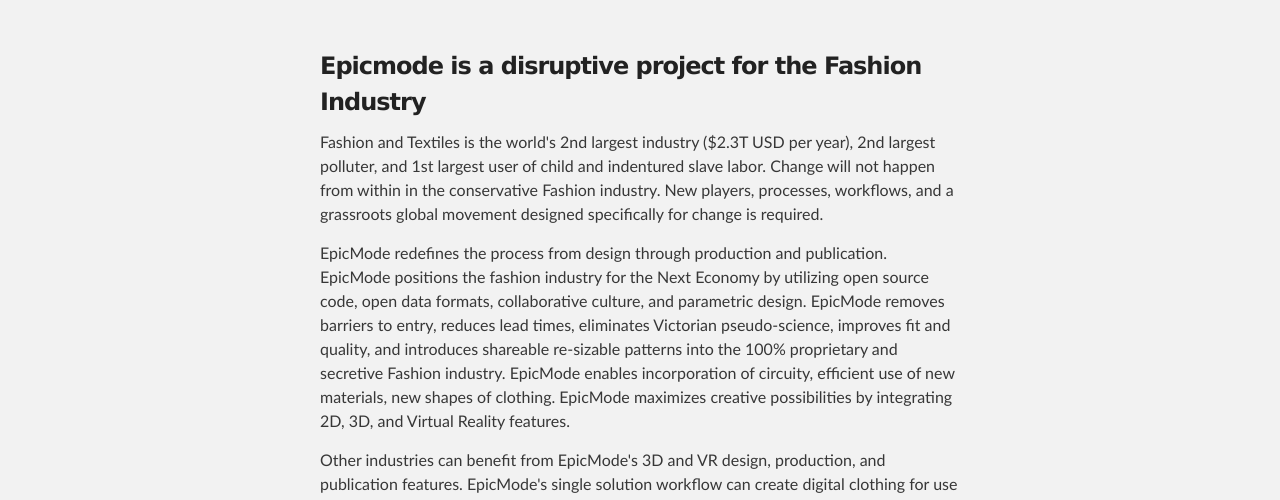
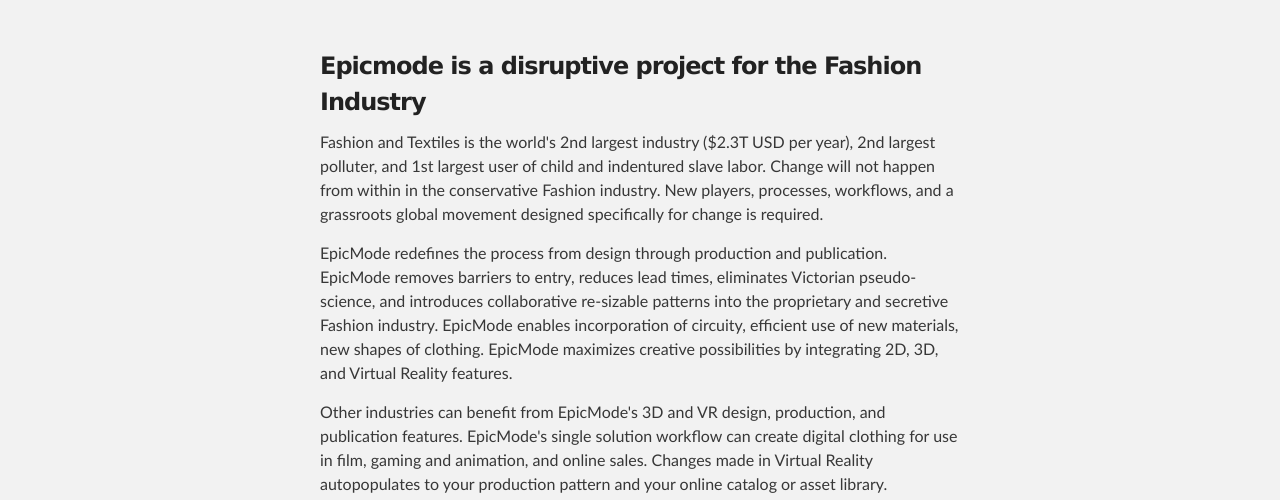
Before and after one commit to seamly/seamly.github.io, a plain HTML site: page about.html in a window 1280 px wide. Shown: the part 296-796 px from the top of the page. Drawn offline with Linux system fonts and the light colour scheme.

Commit message:
Update about.html

```diff
--- a/about.html
+++ b/about.html
@@ -46,10 +46,8 @@
 	and a grassroots global movement designed specifically for change is required.</p>
 
 <p>EpicMode redefines the process from design through production and publication.
-	EpicMode positions the fashion industry for the Next Economy by utilizing open source code,
-	open data formats, collaborative culture, and parametric design.
-	EpicMode removes barriers to entry, reduces lead times, eliminates Victorian pseudo-science, improves fit and quality,
-	and introduces shareable re-sizable patterns into the 100% proprietary and secretive Fashion industry.
+	EpicMode removes barriers to entry, reduces lead times, eliminates Victorian pseudo-science,
+	and introduces collaborative re-sizable patterns into the proprietary and secretive Fashion industry.
 	EpicMode enables incorporation of circuity, efficient use of new materials, new shapes of clothing.
 	EpicMode maximizes creative possibilities by integrating 2D, 3D, and Virtual Reality features.</p>
 
```
